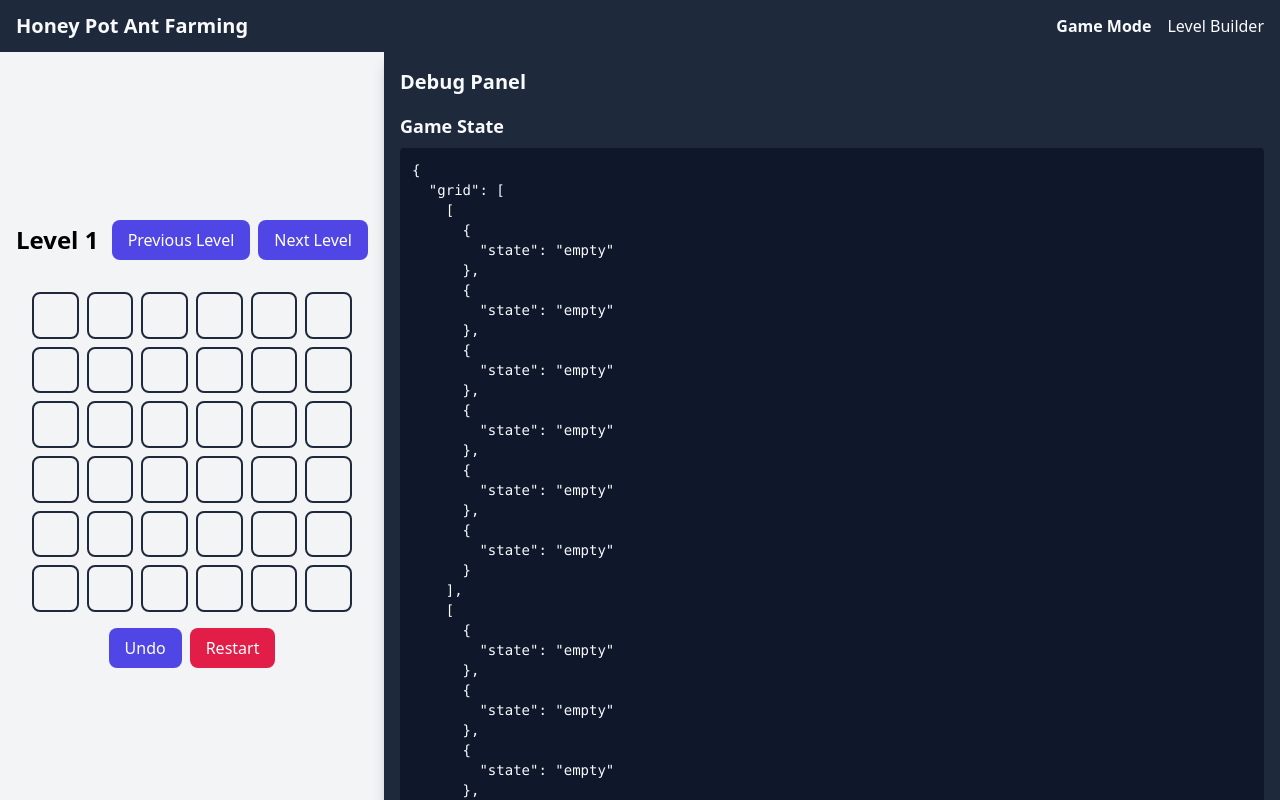
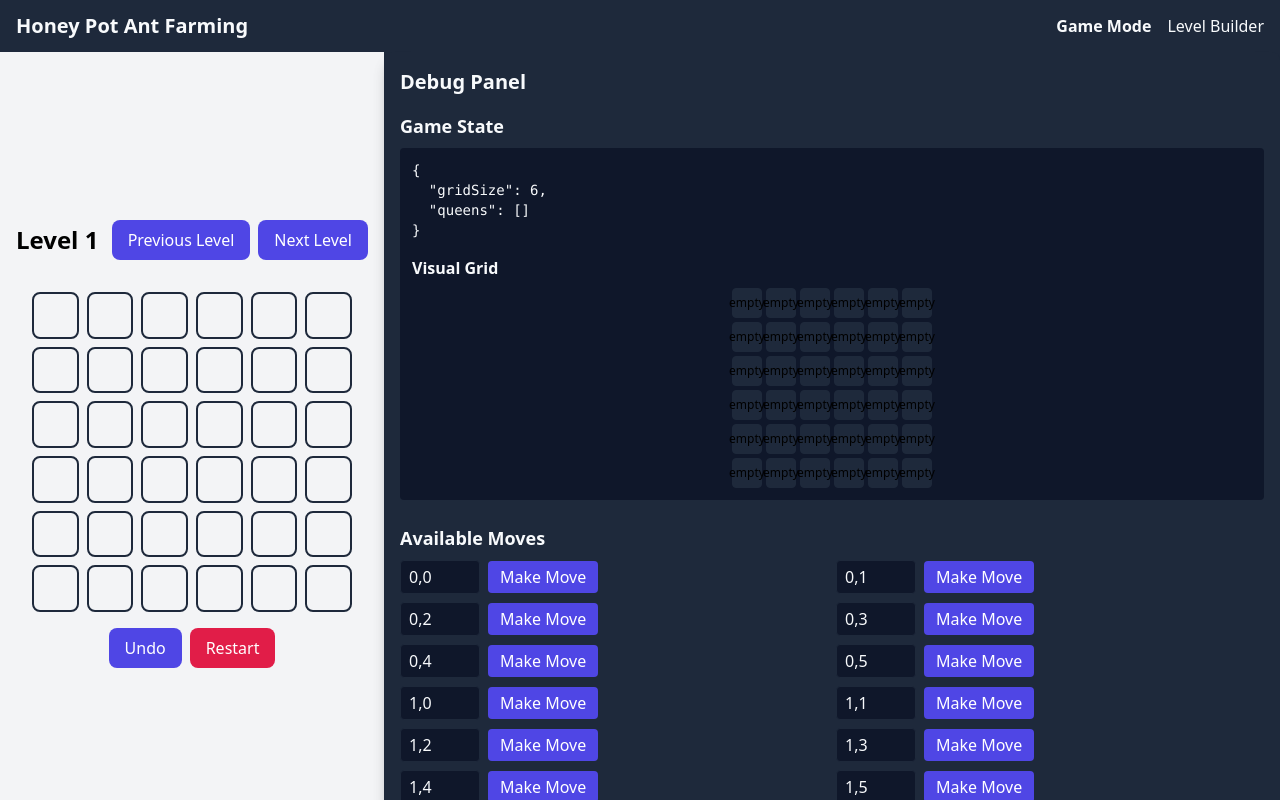
Before and after one commit to Crushford/Cassowary-Games, a Vue app: page / in a window 1280 px wide. Shown: the top 800 px of the page. Built offline with nearby package versions, Linux system fonts and the light colour scheme.

Commit message:
Fix debug grid

```diff
--- /dev/null
+++ b/src/components/DebugGrid.vue
@@ -0,0 +1,31 @@
+<template>
+  <div
+    class="grid gap-1 max-w-[200px] mx-auto"
+    :style="{ gridTemplateColumns: `repeat(${grid.length}, minmax(0, 1fr))` }"
+  >
+    <template v-for="(row, rowIndex) in grid" :key="rowIndex">
+      <div
+        v-for="(square, colIndex) in row"
+        :key="`${rowIndex}-${colIndex}`"
+        class="aspect-square w-full rounded border border-surface flex items-center justify-center"
+        :class="{
+          'bg-primary': square.state === 'queen',
+          'bg-secondary': square.state === 'flag',
+          'bg-surface': square.state === 'empty',
+        }"
+      >
+        <span class="text-xs font-medium">{{ square.state }}</span>
+      </div>
+    </template>
+  </div>
+</template>
+
+<script setup lang="ts">
+import type { GridSquare } from './GameGrid.vue';
+
+interface Props {
+  grid: GridSquare[][];
+}
+
+defineProps<Props>();
+</script>
--- a/src/components/DebugPanel.vue
+++ b/src/components/DebugPanel.vue
@@ -6,9 +6,15 @@
     <div class="mb-6">
       <h3 class="text-lg font-semibold text-text mb-2">Game State</h3>
       <div class="bg-background p-3 rounded">
-        <pre class="text-sm text-text whitespace-pre-wrap">{{
+        <pre class="text-sm text-text whitespace-pre-wrap mb-4">{{
           JSON.stringify(gameState, null, 2)
         }}</pre>
+
+        <!-- Visual Grid -->
+        <div class="mt-4">
+          <h4 class="text-md font-semibold text-text mb-2">Visual Grid</h4>
+          <DebugGrid :grid="grid" />
+        </div>
       </div>
     </div>
 
@@ -40,26 +46,7 @@
       <div class="space-y-4">
         <div v-for="(move, index) in lastThreeMoves" :key="index" class="bg-background p-3 rounded">
           <div class="text-sm text-text mb-2">Move {{ moveHistory.length - index }}</div>
-          <div
-            class="grid gap-1"
-            :style="{ gridTemplateColumns: `repeat(${gridSize}, minmax(0, 1fr))` }"
-          >
-            <template v-for="(row, rowIndex) in move.grid" :key="rowIndex">
-              <div
-                v-for="(square, colIndex) in row"
-                :key="`${rowIndex}-${colIndex}`"
-                class="aspect-square w-full rounded border border-surface flex items-center justify-center"
-                :class="{
-                  'bg-primary': square.state === 'queen',
-                  'bg-secondary': square.state === 'flag',
-                  'bg-surface': square.state === 'empty',
-                }"
-              >
-                <span v-if="square.state === 'queen'">👑</span>
-                <span v-else-if="square.state === 'flag'">🚩</span>
-              </div>
-            </template>
-          </div>
+          <DebugGrid :grid="move.grid" />
         </div>
       </div>
     </div>
@@ -69,6 +56,7 @@
 <script setup lang="ts">
 import { computed } from 'vue';
 import type { GridSquare } from './GameGrid.vue';
+import DebugGrid from './DebugGrid.vue';
 
 interface Props {
   grid: GridSquare[][];
@@ -88,7 +76,6 @@ const gameState = computed(() => {
     }
   }
   return {
-    grid: props.grid,
     gridSize: props.gridSize,
     queens,
   };
```
